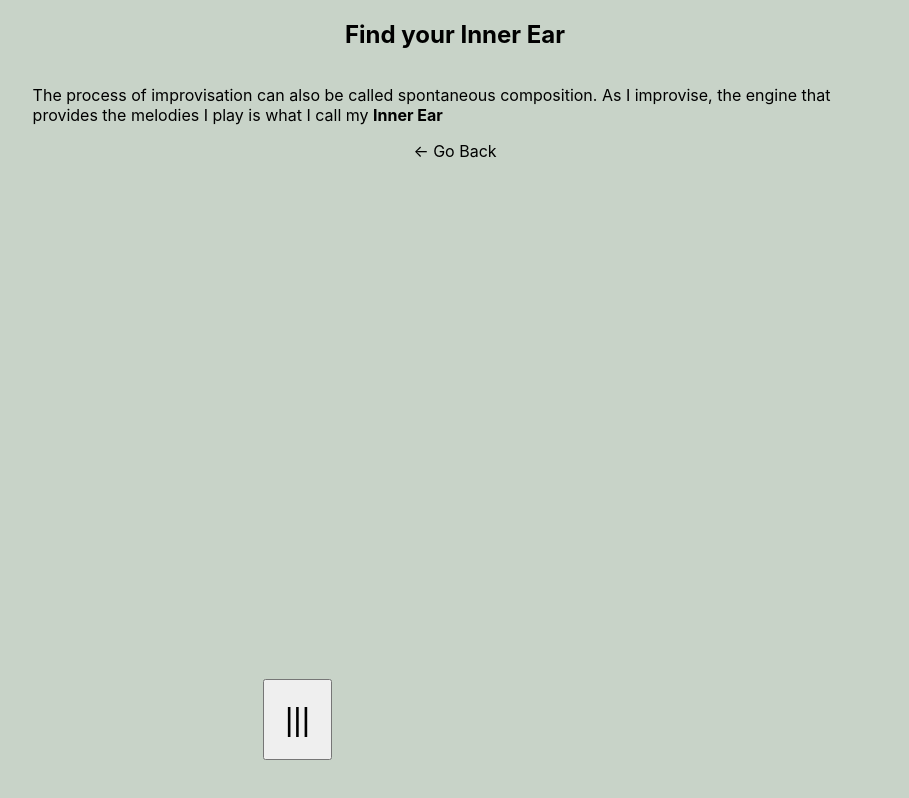
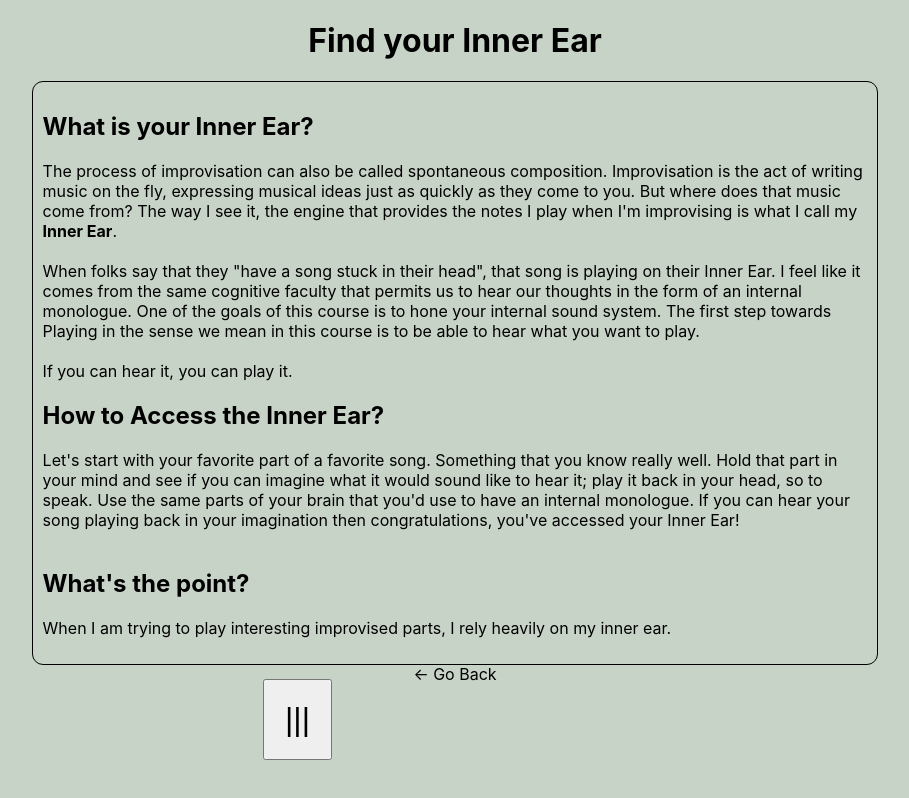
Before and after one commit to ddectis/circles-p5, a Next.js app: page /lessons/01-introduction/inner-ear-intro in a window 1280 px wide. Shown: the whole page, without its empty margins (185-1094 px from the left). Built offline with nearby package versions, Linux system fonts and the light colour scheme.

Commit message:
time for a break

```diff
--- a/pages/lessons/01-introduction/inner-ear-intro.js
+++ b/pages/lessons/01-introduction/inner-ear-intro.js
@@ -1,4 +1,3 @@
-import GoBackToContents from '../../../components/go-back-to-contents';
 import Layout from '../../../components/layout';
 import styles from '../../../styles/lesson-template.module.css';
 
@@ -6,11 +5,30 @@ export default function InnerEarIntro(props){
     return (
         <Layout>
             <div className={styles.lesson_content}>
-                <h2 className={styles.lesson_title}>Find your Inner Ear</h2>
-                <p>The process of improvisation can also be called spontaneous composition.
-                    As I improvise, the engine that provides the melodies I play is what I call
-                    my <b>Inner Ear</b>
-                </p>
+                <h1 className={styles.lesson_title}>Find your Inner Ear</h1>
+                <div className={styles.lesson_block}>
+                    <h2>What is your Inner Ear?</h2>
+                    <p>
+                        The process of improvisation can also be called spontaneous composition. Improvisation is the act of writing music on the fly, expressing musical ideas just as quickly as they come to you. But where does that music come from? The way I see it, the engine that provides the notes I play when I'm improvising is what I call my <b>Inner Ear</b>.
+                        <br/><br/>
+                        When folks say that they "have a song stuck in their head", that song is playing on their Inner Ear. I feel like it comes from the same cognitive faculty that permits us to hear our thoughts in the form of an internal monologue. One of the goals of this course is to hone your internal sound system. The first step towards Playing in the sense we mean in this course is to be able to hear what you want to play.
+                        <br/> <br />
+                        If you can hear it, you can play it.
+                    </p>
+                    <h2>How to Access the Inner Ear?</h2>
+                    <p>
+                        Let's start with your favorite part of a favorite song. Something that you know really well. Hold that part in your mind and see if you can imagine what it would sound like to hear it; play it back in your head, so to speak. Use the same parts of your brain that you'd use to have an internal monologue. If you can hear your song playing back in your imagination then congratulations, you've accessed your Inner Ear!
+                        <br/><br/>
+
+                    </p>
+                    <h2>What's the point?</h2>
+                    <p>
+                        When I am trying to play interesting improvised parts, I rely heavily on my inner ear.
+                    </p>
+
+
+                </div>
+
             </div>
         </Layout>
     )
--- a/styles/lesson-template.module.css
+++ b/styles/lesson-template.module.css
@@ -13,6 +13,7 @@
 
   .lesson_title{
     text-align: center;
+    font-weight: bold;
   }
 
   .lesson_block{
```
